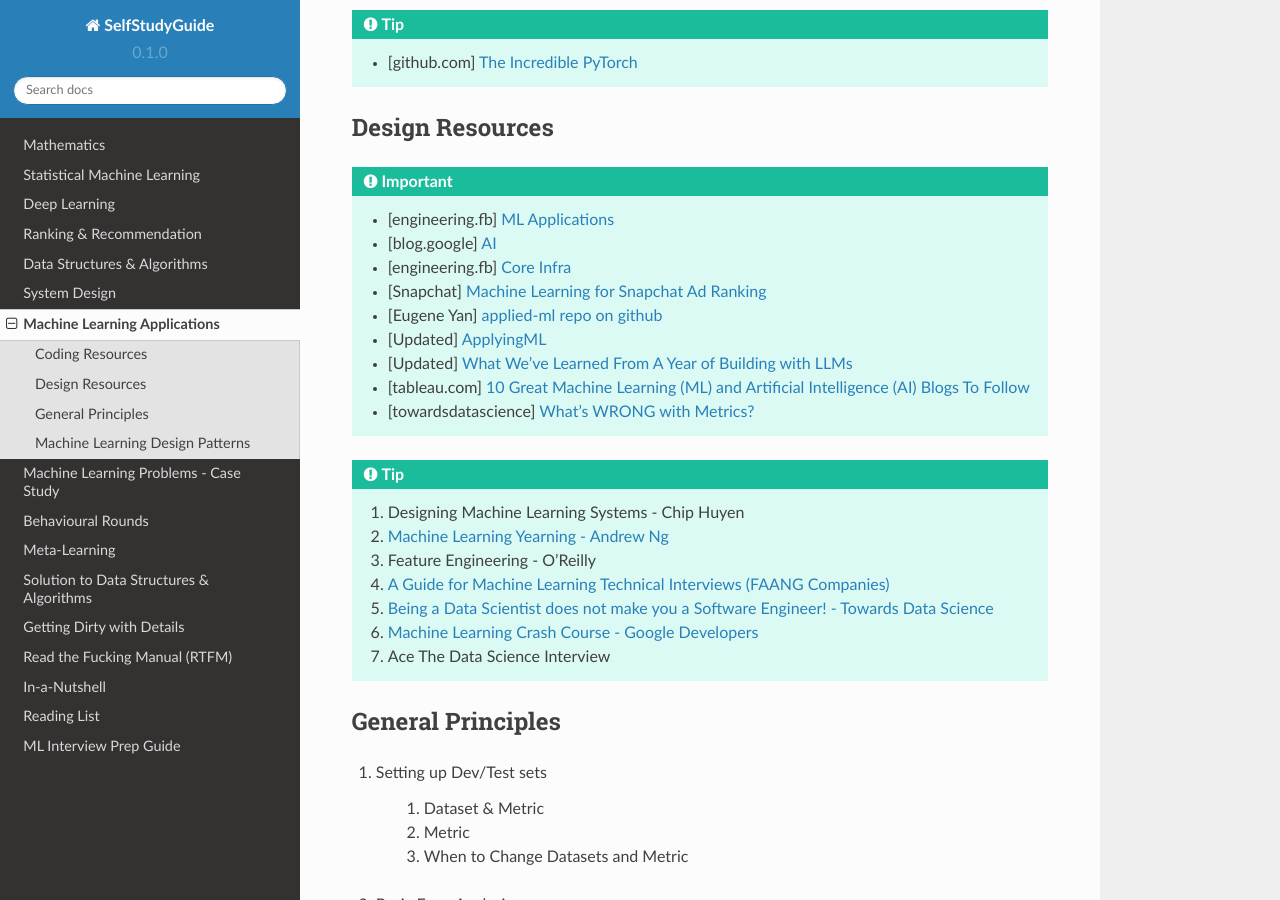
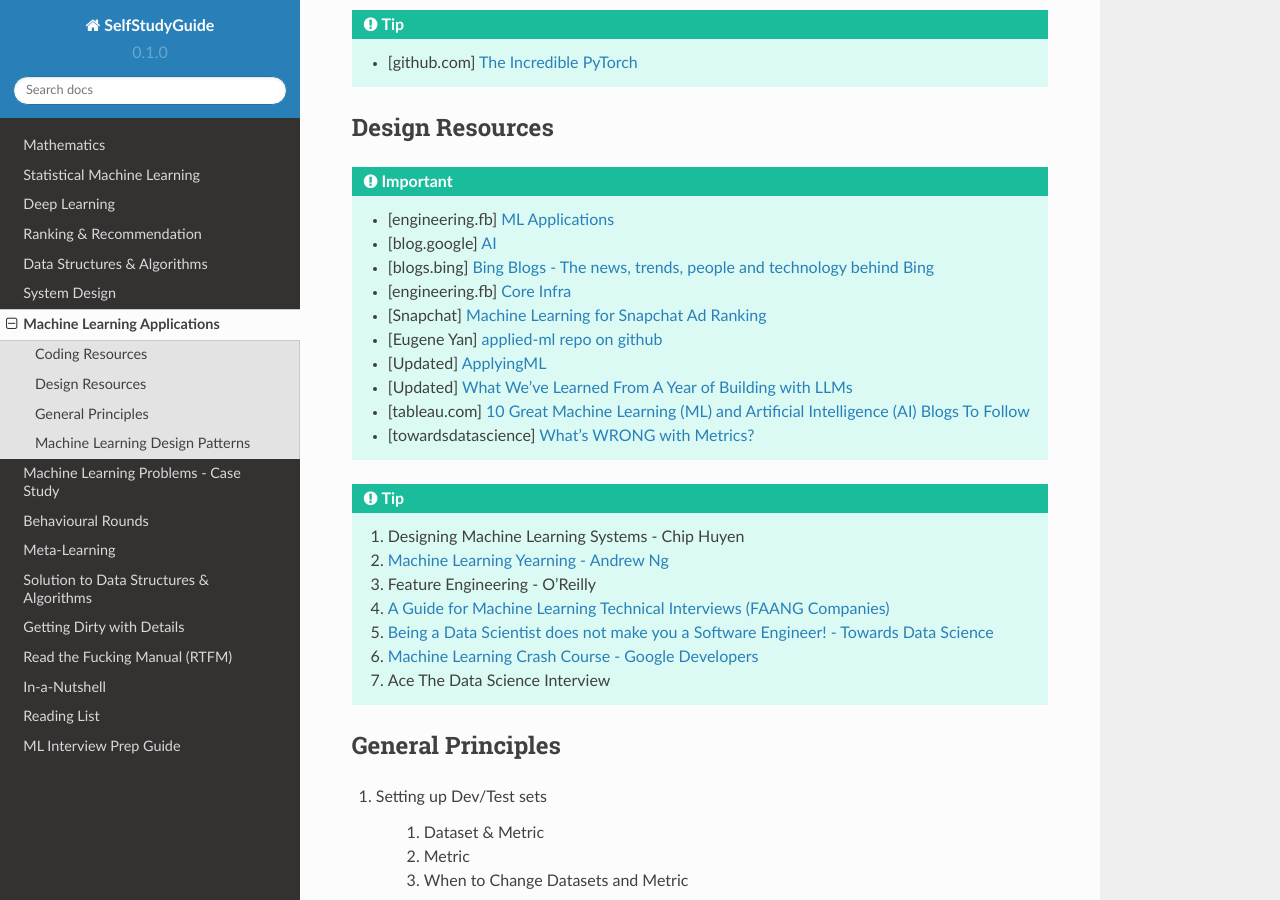
Before and after one commit to uselesstechjunks/leetcode, a Sphinx documentation site: the page built from docs/source/mldes.rst, in a window 1280 px wide and 900 px high, scrolled down 456 px. Built offline with Sphinx 7.4.7 and the Read the Docs theme 2.0.0, drawn with Linux system fonts in a browser that asks for light colours.

Commit message:
Update mldes.rst (#355)

```diff
--- a/docs/source/mldes.rst
+++ b/docs/source/mldes.rst
@@ -21,6 +21,7 @@ Design Resources
 .. important::
 	* [engineering.fb] `ML Applications <https://engineering.fb.com/category/ml-applications/>`_
 	* [blog.google] `AI <https://blog.google/technology/ai/>`_
+	* [blogs.bing] `Bing Blogs - The news, trends, people and technology behind Bing <https://blogs.bing.com/>`_
 	* [engineering.fb] `Core Infra <https://engineering.fb.com/category/core-data/>`_
 	* [Snapchat] `Machine Learning for Snapchat Ad Ranking <https://eng.snap.com/machine-learning-snap-ad-ranking>`_
 	* [Eugene Yan] `applied-ml repo on github <https://github.com/eugeneyan/applied-ml>`_
```
